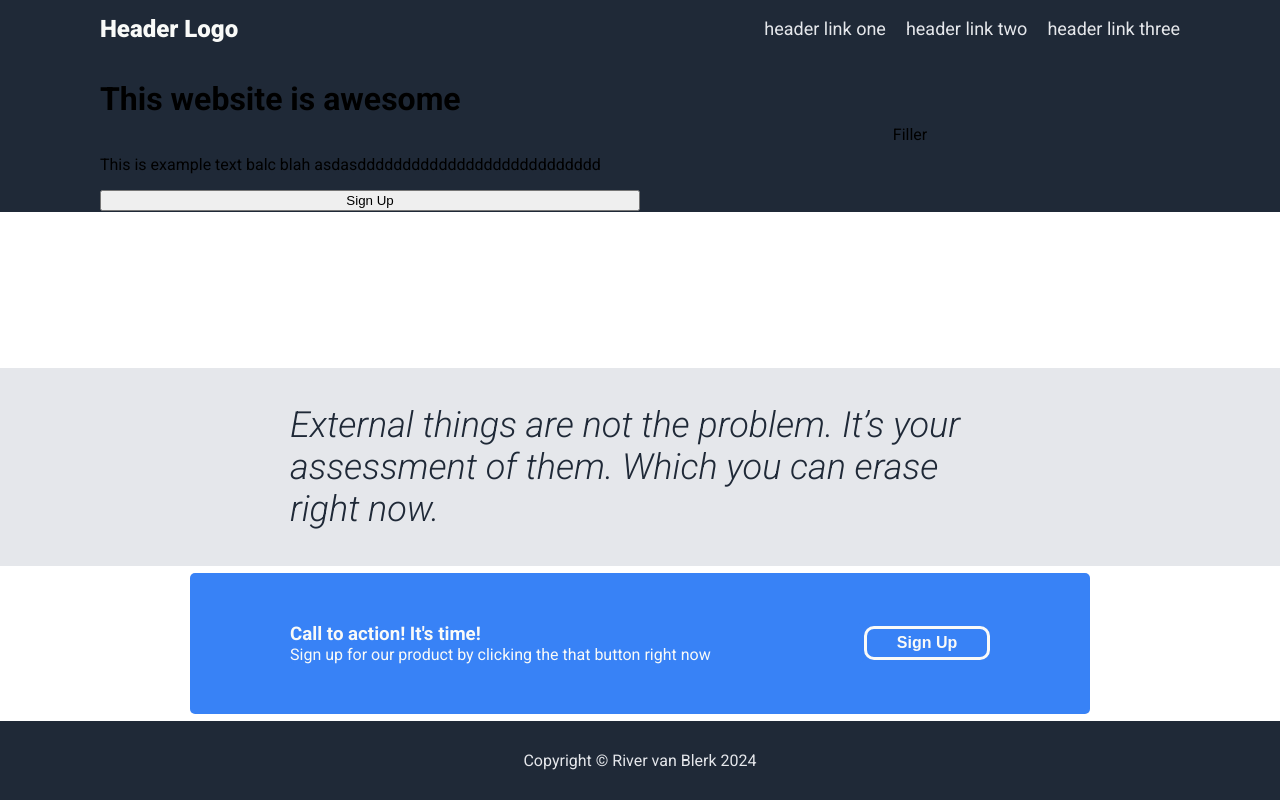
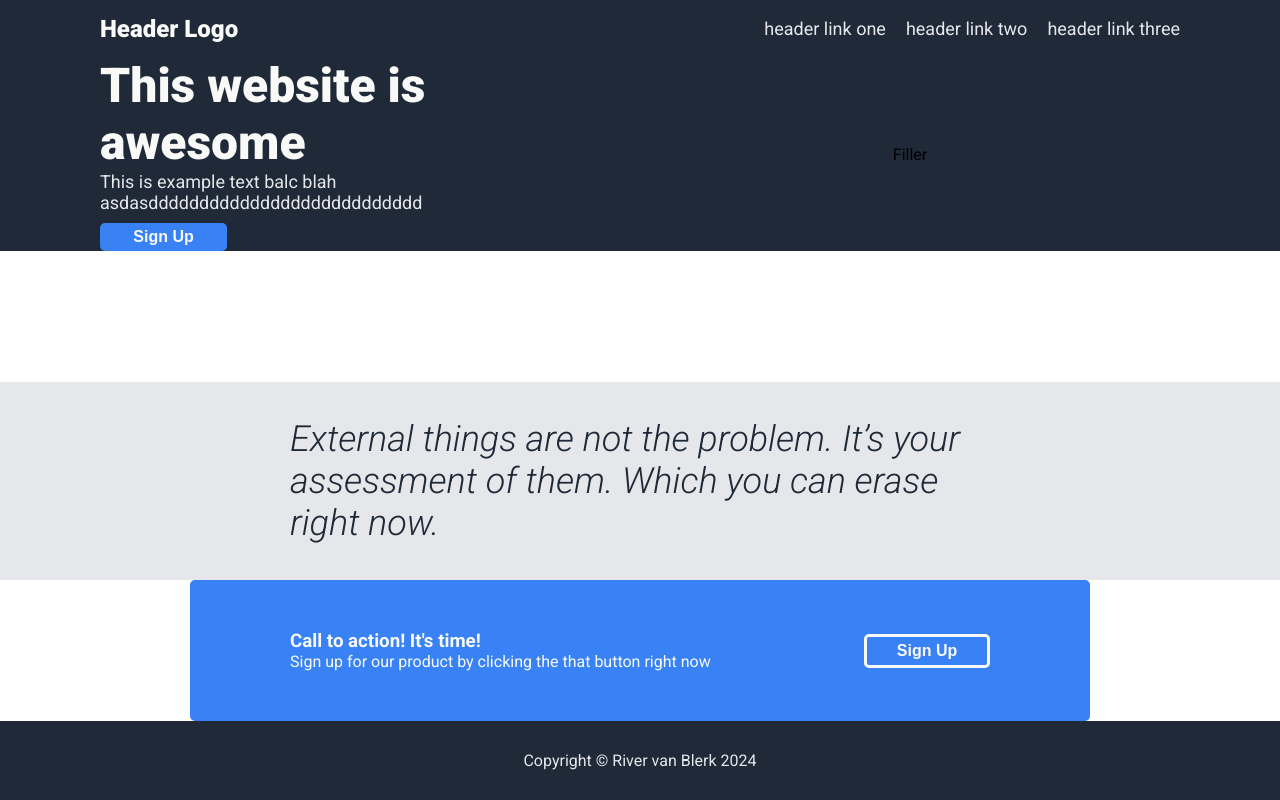
Before and after one commit to Kykneon/Odin-Landing-Page, a plain HTML site: page index.html in a window 1280 px wide. Drawn offline with Linux system fonts and the light colour scheme.

Commit message:
Adds styling to hero banner

```diff
--- a/styles.css
+++ b/styles.css
@@ -46,11 +46,37 @@ ul {
     flex: 1;
 }
 
+.content-box-one h1 {
+    color: #f9faf8;
+    font-size: 48px;
+    font-weight: 800;
+    margin: 0px;
+}
+
+.content-box-one p {
+    color: #e5e7eb;
+    font-size: 18px;
+    margin: 0px;
+
+}
+
 .content-box-one > :nth-child(2) {
     display: flex;
     justify-content: center;
     align-items: center;
     flex: 1;
+}
+
+.content-box-one button {
+    background-color: #3882f6;
+    color: #f9faf8;
+    border-radius: 5px;
+    font-size: 16px;
+    font-weight: 600;
+    width: 127px;
+    padding: 5px;
+    border: none;
+    margin-top: 10px;
 }
 
 .content-box-two {
@@ -111,7 +137,7 @@ ul {
     background-color: #3882f6;
     border: solid #f9faf8;
     color: #f9faf8;
-    border-radius: 10px;
+    border-radius: 5px;
     font-size: 16px;
     font-weight: 600;
     /* height: 40px; */
```
